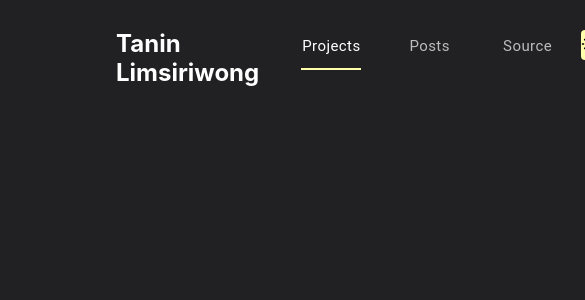
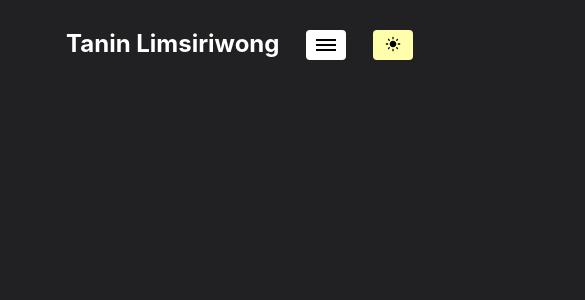
Before and after one commit to taninjackie/My-Portfolio, a React (Create React App) app in the folder portfolio/: page / in a window 390 px wide. Shown: the top 300 px of the page, 585 px wide, since content can reach past the window. Built offline with nearby package versions, Linux system fonts and the light colour scheme.

Commit message:
update navbar

```diff
--- a/portfolio/src/components/navbar.tsx
+++ b/portfolio/src/components/navbar.tsx
@@ -46,7 +46,8 @@ const StyledTab = styled((props: StyledTabProps) => (
     },
     "&.Mui-focusVisible": {
         backgroundColor: "rgba(100, 95, 228, 0.32)"
-    }
+    },
+
 }));
 
 const BoxOfLightModeIconStyle: SxProps = {
@@ -59,7 +60,7 @@ const BoxOfLightModeIconStyle: SxProps = {
     '&:hover': {
         backgroundColor: "#F6F65E"
     },
-    transition: "background-color 0.3s ease",
+    transition: "all .35s ease-in-out",
 }
 const LightModeIconStyle: SxProps = {
     paddingTop: "6px",
@@ -78,14 +79,61 @@ const BoxOfLightModeIconMobileStyle: SxProps = {
     '&:hover': {
         backgroundColor: "#F6F65E"
     },
-    transition: "background-color 0.3s ease",
+    transition: "all .35s ease-in-out",
 }
+const DehazeOutlinedBoxStyle:SxProps = {
+    width:"40px" ,
+    height:"30px" ,
+    background:"white",
+    margin: "30px 0 auto 0",
+    textAlign: "center",
+    borderRadius : "4px"
+}
+
+
 export const Navbar = ({ }) => {
-    const [value, setValue] = React.useState(0);
-    const LightIconMobileMediaQuery = useMediaQuery("(max-width:1054px)");
+    const [value, setValue] = React.useState(4);
+    //responsive value
+    const match610px = useMediaQuery("(max-width:610px)");
+    const match1054px = useMediaQuery("(max-width:1054px)");
+    let navbarPaddingLeft = "100px"
+
     const handleChange = (event: React.SyntheticEvent, newValue: number) => {
         setValue(newValue);
     };
+
+    //Component variable
+    let lightBoxComponent, StyledTabComponent , DehazeOutlinedComponent;
+
+    if (match1054px) {
+        lightBoxComponent = <Box sx={BoxOfLightModeIconMobileStyle}><LightModeIcon sx={LightModeIconStyle} /></Box>
+    }
+    else {
+        lightBoxComponent = <Box sx={BoxOfLightModeIconStyle}><LightModeIcon sx={LightModeIconStyle} /></Box>
+    }
+    if (match610px) {
+        StyledTabComponent = ""
+        navbarPaddingLeft  = "50px"
+        DehazeOutlinedComponent =
+        <>
+        <Box sx={DehazeOutlinedBoxStyle}>
+            <DehazeOutlinedIcon style={{color : "black" , paddingTop: "3px" }}/>
+        </Box>
+        &nbsp;&nbsp;&nbsp;&nbsp;&nbsp;&nbsp;
+        </>
+    }
+    else {
+        StyledTabComponent =
+        <>
+        <Box>
+            <StyledTabs sx={{ marginTop: "22px" }} value={value} onChange={handleChange} aria-label="tabs">
+                <StyledTab label="Projects" />
+                <StyledTab label="Posts" />
+                <StyledTab label="Source" />
+            </StyledTabs>
+        </Box>
+        </>
+    }
     return (
         <Container>
             <nav id="navbar" style={{
@@ -95,21 +143,13 @@ export const Navbar = ({ }) => {
                 color: "white",
                 display: "flex",
                 flexDirection: "row",
-                paddingLeft:"100px"
+                paddingLeft: navbarPaddingLeft
             }}>
-                <div style={{ marginTop: "9px" }}><h1>Tanin Limsiriwong</h1></div>
+                <div style={{ marginTop: "9px" }}><h1><a style={{ textDecoration: "none", color: "white" }} href="/">Tanin Limsiriwong</a></h1></div>
                 &nbsp;&nbsp;&nbsp;&nbsp;&nbsp;&nbsp;
-                <Box>
-                    <StyledTabs sx={{ marginTop: "22px" }} value={value} onChange={handleChange} aria-label="tabs">
-                        <StyledTab label="Projects" />
-                        <StyledTab label="Posts" />
-                        <StyledTab label="Source" />
-                    </StyledTabs>
-                </Box>
-                {LightIconMobileMediaQuery ?
-                <Box sx={BoxOfLightModeIconMobileStyle}><LightModeIcon sx={LightModeIconStyle} /></Box>
-                :<Box sx={BoxOfLightModeIconStyle}><LightModeIcon sx={LightModeIconStyle} /></Box>
-                }
+                    {DehazeOutlinedComponent}
+                    {StyledTabComponent}
+                {lightBoxComponent}
             </nav>
         </Container>
     )
```
